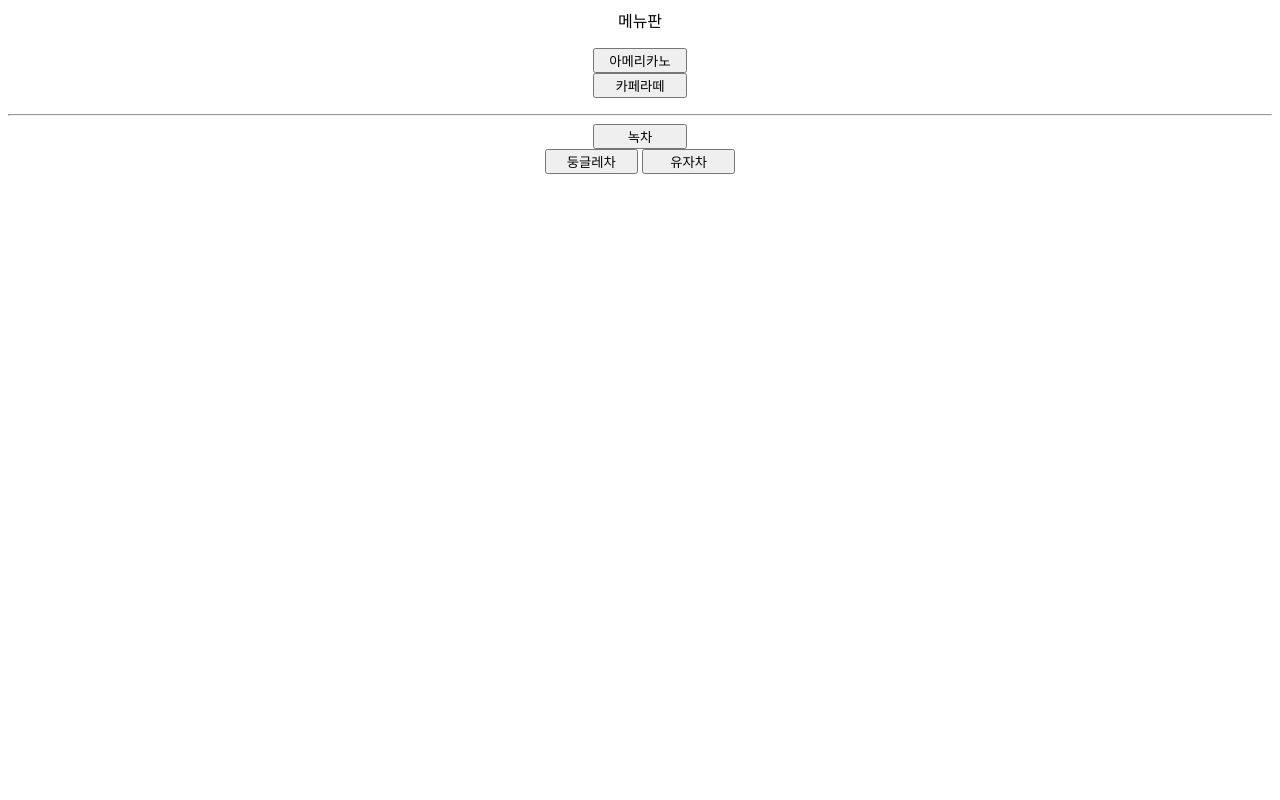
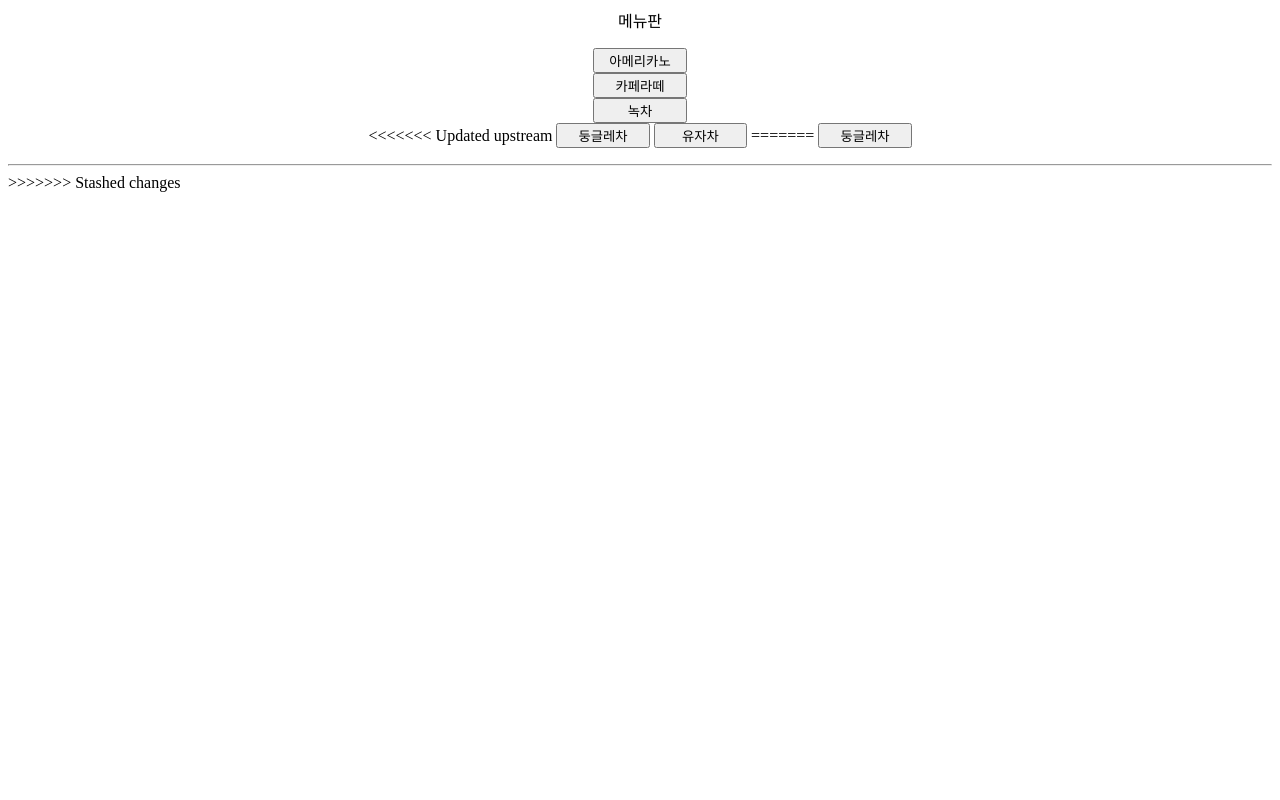
Before and after one commit to newcode99/david, a Flask app: page / in a window 1280 px wide. Run offline with Flask 3, Linux system fonts and the light colour scheme.

Commit message:
구분선 추가

```diff
--- a/templates/menu.html
+++ b/templates/menu.html
@@ -2,7 +2,14 @@
 메뉴판<p>
 <button name="menu1" style="width:70pt;">아메리카노</button><br>
 <button name="menu2" style="width:70pt;">카페라떼</button><br>
-</p><hr>
 <button name="menu2" style="width:70pt;">녹차</button><br>
+<<<<<<< Updated upstream
 <button name="menu2" style="width:70pt;">둥글레차</button>
 <button name="menu2" style="width:70pt;">유자차</button>
+=======
+<button name="menu2" style="width:70pt;">둥글레차</button><br>
+</p>
+<hr>  <!-- 이 라인을 추가합니다 -->
+</center>
+
+>>>>>>> Stashed changes
```
Also changed, not shown: otherpaper/p1-1.py (line endings or trailing spaces).
